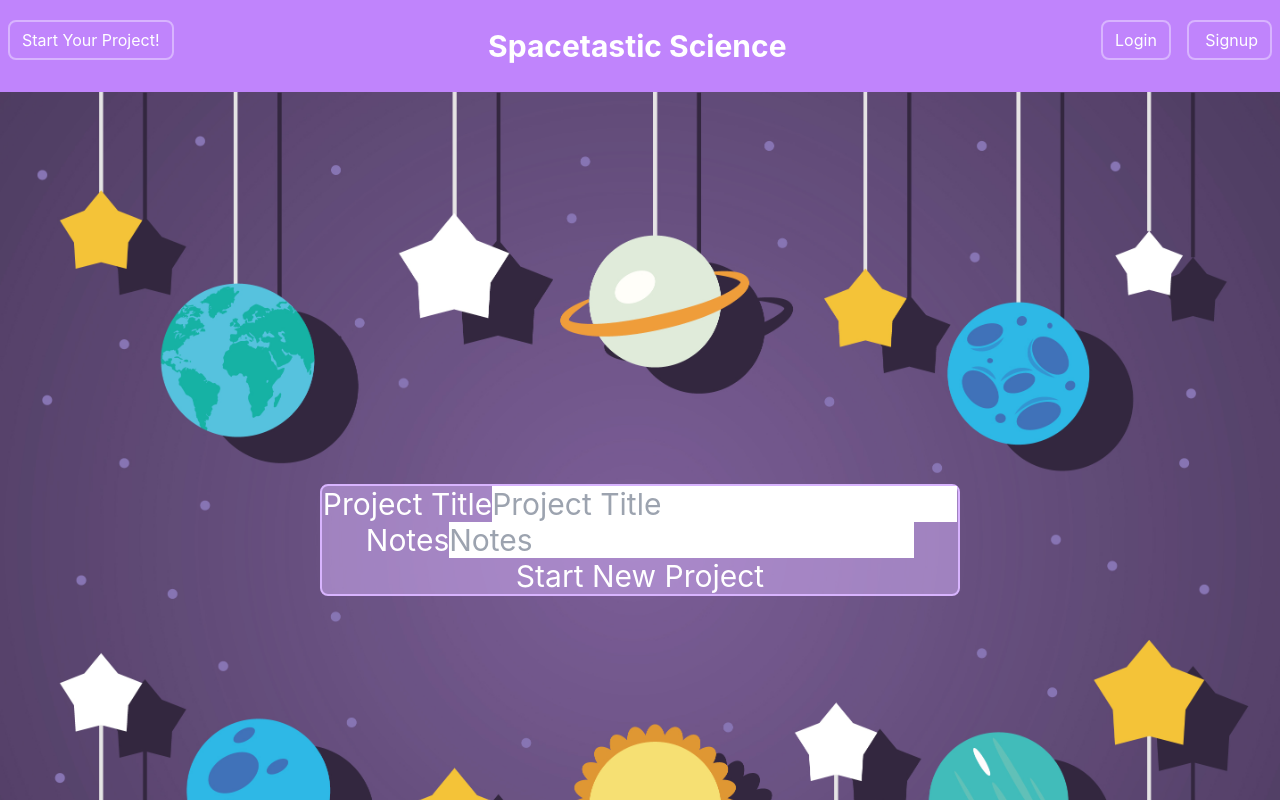
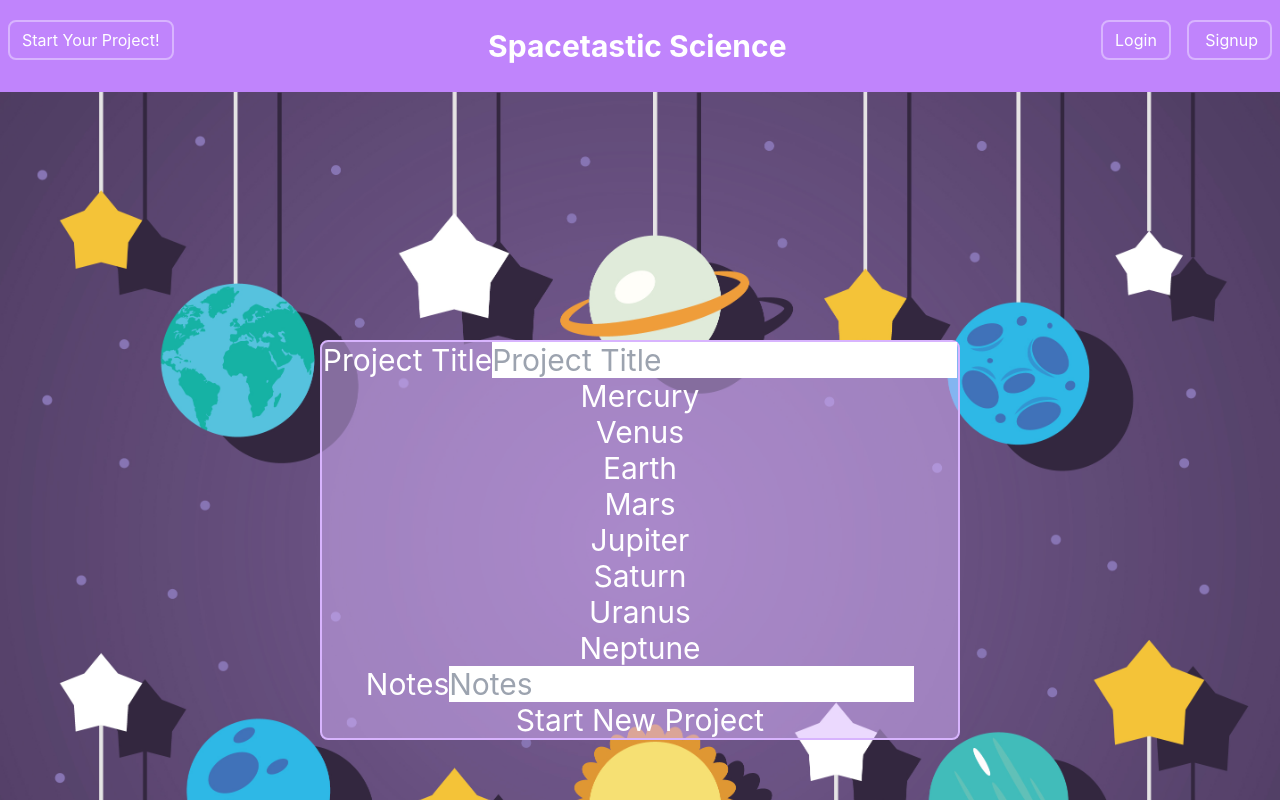
Before and after one commit to sadapannord/science-project, a React (Create React App) app in the folder client/: page /project in a window 1280 px wide. Shown: the top 800 px of the page. Built offline with nearby package versions, Linux system fonts and the light colour scheme; no server answers.

Commit message:
added buttons and searches for project

```diff
--- /dev/null
+++ b/client/src/components/Planets.js
@@ -0,0 +1,61 @@
+import React, { useState, useEffect } from "react";
+// import SolarBodiesSearch from "./BodiesSearch";
+import API from "../utils/API";
+
+const Planets = () => {
+  const [result, setResult] = useState({});
+  const [search, setSearch] = useState("");
+  const [error, setError] = useState("");
+
+  function HandleSelect(value) {
+    setSearch(value);
+  }
+
+  useEffect(() => {
+    API.search(search)
+      .then((res) => {
+        setResult(res?.data);
+        console.log(res);
+      })
+      .catch((err) => console.log(err));
+  }, [search]);
+
+  return (
+    <div>
+      <button id="Mercury" onClick={() => HandleSelect("Mercury")}>
+        Mercury
+      </button>
+      <br></br>
+      <button id="Venus" onClick={() => HandleSelect("Venus")}>
+        Venus
+      </button>
+      <br></br>
+      <button id="Earth" onClick={() => HandleSelect("Earth")}>
+        Earth
+      </button>
+      <br></br>
+      <button id="Mars" onClick={() => HandleSelect("Mars")}>
+        Mars
+      </button>
+      <br></br>
+      <button id="Jupiter" onClick={() => HandleSelect("Jupiter")}>
+        Jupiter
+      </button>
+      <br></br>
+      <button id="Saturn" onClick={() => HandleSelect("Saturn")}>
+        Saturn
+      </button>
+      <br></br>
+
+      <button id="Uranus" onClick={() => HandleSelect("Uranus")}>
+        Uranus
+      </button>
+      <br></br>
+      <button id="Neptune" onClick={() => HandleSelect("Neptune")}>
+        Neptune
+      </button>
+    </div>
+  );
+};
+
+export default Planets;
--- a/client/src/pages/Project.js
+++ b/client/src/pages/Project.js
@@ -2,6 +2,7 @@ import React, { useState } from "react";
 import { useMutation } from "@apollo/client";
 import { ADD_PROJECT } from "../utils/mutations";
 import spaceBackground from "../images/space.jpg";
+import Planets from "../components/Planets";
 
 function CreateProject(props) {
   const [formState, setFormState] = useState({
@@ -48,6 +49,7 @@ function CreateProject(props) {
               placeholder="Project Title"
             />
           </label>
+          <Planets />
           <label>
             Notes
             <input
```
